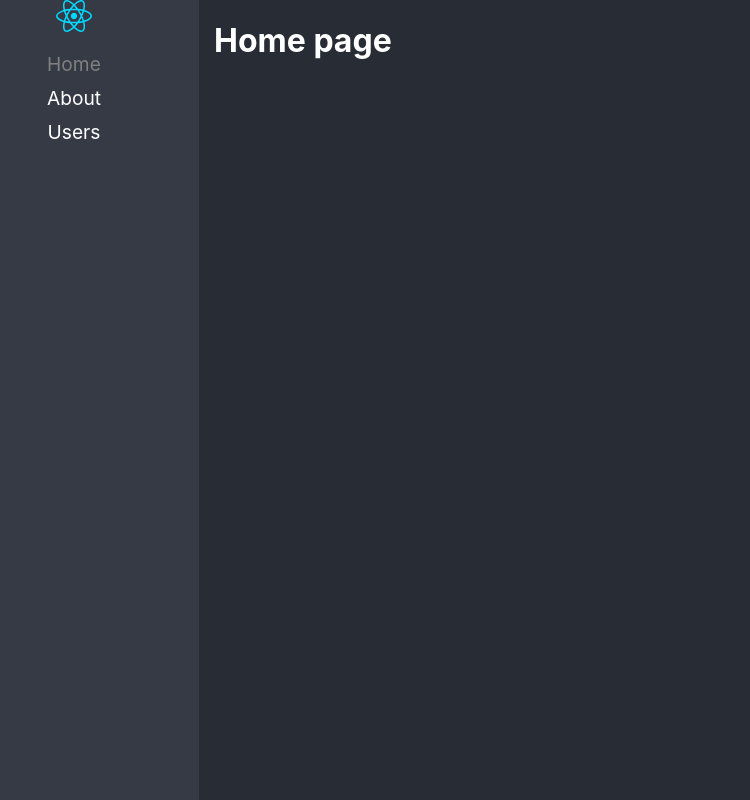
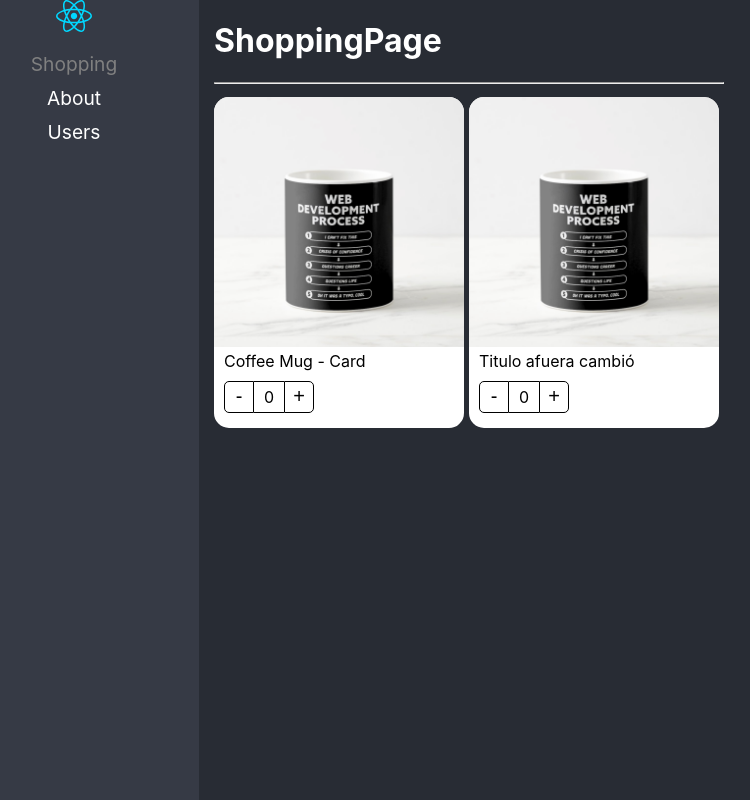
Before and after one commit to camilo7davila/react-avanzado, a React (Vite) app: page /shopping in a window 1280 px wide. Before the commit this address led to /home. Shown: the whole page, without its empty margins (51-801 px from the left). Built offline with nearby package versions, Linux system fonts and the light colour scheme.

Commit message:
Component Compound listo

```diff
--- /dev/null
+++ b/src/02-component-patterns/components/ProductButtons.tsx
@@ -0,0 +1,26 @@
+import { useContext } from 'react';
+import { ProductContext } from './ProductCard';
+
+import styles from '../styles/styles.module.css';
+
+
+export const ProductButtons = () => {
+
+  const { increaseBy, counter } = useContext(ProductContext);
+
+  return (
+    <div className={styles.buttonsContainer}>
+      <button
+        className={styles.buttonMinus}
+        onClick={() => increaseBy(-1)}
+      >-</button>
+
+      <div className={styles.countLabel}>{counter}</div>
+
+      <button
+        className={styles.buttonAdd}
+        onClick={() => increaseBy(1)}
+      >+</button>
+    </div>
+  );
+}
--- /dev/null
+++ b/src/02-component-patterns/components/ProductCard.tsx
@@ -0,0 +1,26 @@
+import { FC, createContext } from 'react';
+
+import { useProduct } from '../hooks/useProduct';
+
+import { ProductContextProps, Props } from '../interfaces/interfaces';
+import styles from '../styles/styles.module.css';
+
+export const ProductContext = createContext({} as ProductContextProps)
+const { Provider } = ProductContext;
+
+export const ProductCard: FC<Props> = ({ product, children }) => {
+
+  const { counter, increaseBy } = useProduct();
+
+  return (
+    <Provider value={{
+      counter,
+      increaseBy,
+      product
+    }}>
+      <div className={styles.productCard}>
+        {children}
+      </div>
+    </Provider>
+  )
+}
--- /dev/null
+++ b/src/02-component-patterns/components/ProductImage.tsx
@@ -0,0 +1,26 @@
+import { useContext, useMemo, useState } from 'react';
+import { ProductContext } from './ProductCard';
+
+import styles from '../styles/styles.module.css';
+import noImage from '../assets/no-image.jpg';
+
+export const ProductImage = ({ img = '' }) => {
+
+  const { product } = useContext(ProductContext);
+
+  const [imgToShow, setImgToShow] = useState('');
+
+  useMemo(() => {
+    if (img) {
+      setImgToShow(img)
+    } else if(product.img)  {
+      setImgToShow(product.img)
+    } else {
+      setImgToShow(noImage)
+    }
+  }, [img, product.img])
+
+  return (
+    <img className={styles.productImg} src={imgToShow} alt='Product' />
+  );
+}
--- /dev/null
+++ b/src/02-component-patterns/components/ProductTitle.tsx
@@ -0,0 +1,15 @@
+import { useContext } from 'react';
+import { ProductContext } from './ProductCard';
+
+import styles from '../styles/styles.module.css';
+
+export const ProductTitle = ({ title }: { title?: string }) => {
+
+  const { product } = useContext(ProductContext);
+
+  return (
+    <span className={styles.productDescription}>
+      {title ? title : product.title}
+    </span>
+  );
+}
--- /dev/null
+++ b/src/02-component-patterns/components/index.ts
@@ -0,0 +1,4 @@
+export * from './ProductButtons';
+export * from './ProductCard';
+export * from './ProductImage';
+export * from './ProductTitle';
--- /dev/null
+++ b/src/02-component-patterns/hooks/useProduct.ts
@@ -0,0 +1,13 @@
+import { useState } from 'react';
+
+export const useProduct = () => {
+  const [counter, setCounter] = useState(0);
+
+  const increaseBy = (value: number) => {
+    setCounter(prev => Math.max(prev + value, 0))
+  }
+  return {
+    counter,
+    increaseBy
+  }
+}
--- /dev/null
+++ b/src/02-component-patterns/interfaces/interfaces.ts
@@ -0,0 +1,18 @@
+import { ReactElement } from 'react';
+
+export interface Props {
+  product: Product;
+  children?: ReactElement | ReactElement[];
+}
+
+export interface Product {
+  id: string;
+  title: string;
+  img?: string
+}
+
+export interface ProductContextProps {
+  counter: number;
+  increaseBy: (value: number) => void;
+  product: Product;
+}
--- /dev/null
+++ b/src/02-component-patterns/pages/ShoppingPage.tsx
@@ -0,0 +1,48 @@
+import { useEffect, useState } from "react"
+import { ProductButtons, ProductCard, ProductImage, ProductTitle } from "../components"
+
+const product = {
+  id: '1',
+  title: 'Coffee Mug - Card',
+  img: './coffee-mug.png'
+}
+
+export const ShoppingPage = () => {
+
+  const [titleExample, setTitleExample] = useState('Titulo afuera');
+  const [imageExample, setImageExample] = useState<string>('./coffee-mug.png');
+
+  useEffect(() => {
+    setTimeout(() => {
+      setTitleExample('Titulo afuera cambió');
+      setImageExample('')
+    }, 5000);
+  }, [])
+
+
+  return (
+    <div>
+      <h1>ShoppingPage</h1>
+      <hr />
+
+      <div style={{
+        display: 'flex',
+        flexDirection: 'row',
+        flexWrap: 'nowrap'
+      }}>
+
+        <ProductCard product={product}>
+          <ProductImage img={product.img} />
+          <ProductTitle title={product.title} />
+          <ProductButtons />
+        </ProductCard>
+
+        <ProductCard product={product}>
+          <ProductImage img={imageExample} />
+          <ProductTitle title={titleExample} />
+          <ProductButtons />
+        </ProductCard>
+      </div>
+    </div>
+  )
+}
--- /dev/null
+++ b/src/02-component-patterns/styles/styles.module.css
@@ -0,0 +1,62 @@
+
+
+.productCard {
+    background-color: white;
+    border-radius: 15px;
+    color: black;
+    padding-bottom: 5px;
+    width: 250px;
+    margin-right: 5px;
+    margin-top: 5px;
+}
+
+.productImg {
+    border-radius: 15px 15px 0px 0px;
+    width: 100%;
+}
+
+.productDescription {
+    margin: 10px;
+}
+
+.buttonsContainer {
+    margin: 10px;
+    display: flex;
+    flex-direction: row;
+}
+
+.buttonMinus {
+    cursor: pointer;
+    background-color: transparent;
+    border: 1px solid black;
+    border-radius: 5px 0px 0px 5px;
+    font-size: 20px;
+    width: 30px;
+}
+
+.buttonMinus:hover {
+    background-color: rgba(0, 0, 0, 0.1);
+}
+
+.countLabel {
+    border-bottom: 1px solid black;
+    border-top: 1px solid black;
+    font-size: 16px;
+    height: 25px;
+    padding-top: 5px;
+    text-align: center;
+    width: 30px;
+}
+
+.buttonAdd {
+    cursor: pointer;
+    background-color: transparent;
+    border: 1px solid black;
+    border-radius: 0px 5px 5px 0px;
+    font-size: 20px;
+    width: 30px;
+}
+
+.buttonAdd:hover {
+    background-color: rgba(0, 0, 0, 0.1);
+}
--- a/src/index.css
+++ b/src/index.css
@@ -24,7 +24,7 @@
   background-color: #363a45;
   height: 100vh;
   margin-right: 15px;
-  overflow-y: scroll;
+  overflow-y: auto;
   text-align: center;
   width: 250px;
 }
--- a/src/layaout/Layout.tsx
+++ b/src/layaout/Layout.tsx
@@ -8,7 +8,7 @@
         <img src={logo} alt="React Logo" />
         <ul>
           <li>
-            <NavLink to='/home' className={({ isActive }) => isActive ? 'nav-active' : ''}>Home</NavLink>
+            <NavLink to='/shopping' className={({ isActive }) => isActive ? 'nav-active' : ''}>Shopping</NavLink>
           </li>
           <li>
             <NavLink to='/about' className={({ isActive }) => isActive ? 'nav-active' : ''}>About</NavLink>
--- a/src/routes/Navigation.tsx
+++ b/src/routes/Navigation.tsx
@@ -1,5 +1,6 @@
 import { Navigate, RouterProvider, createBrowserRouter } from "react-router-dom"
 import { Layout } from "../layaout/Layout"
+import { ShoppingPage } from "../02-component-patterns/pages/ShoppingPage"
 
 const router = createBrowserRouter([
   {
@@ -7,6 +8,10 @@
     element: <Layout />,
     errorElement: <h1>Error no se encuentra</h1>,
     children: [
+      {
+        index: true,
+        element: <Navigate to='/shopping' replace />
+      },
       {
         path: 'about',
         element: <h1>About page</h1>
@@ -16,12 +21,12 @@
         element: <h1>Users page</h1>
       },
       {
-        path: 'home',
-        element: <h1>Home page</h1>
+        path: 'shopping',
+        element: <ShoppingPage />
       },
       {
         path: '/*',
-        element: <Navigate to='/home' replace />
+        element: <Navigate to='/shopping' replace />
       }
     ]
   }
```
Also changed, not shown: public/coffee-mug.png (added), src/02-component-patterns/assets/no-image.jpg (added).
